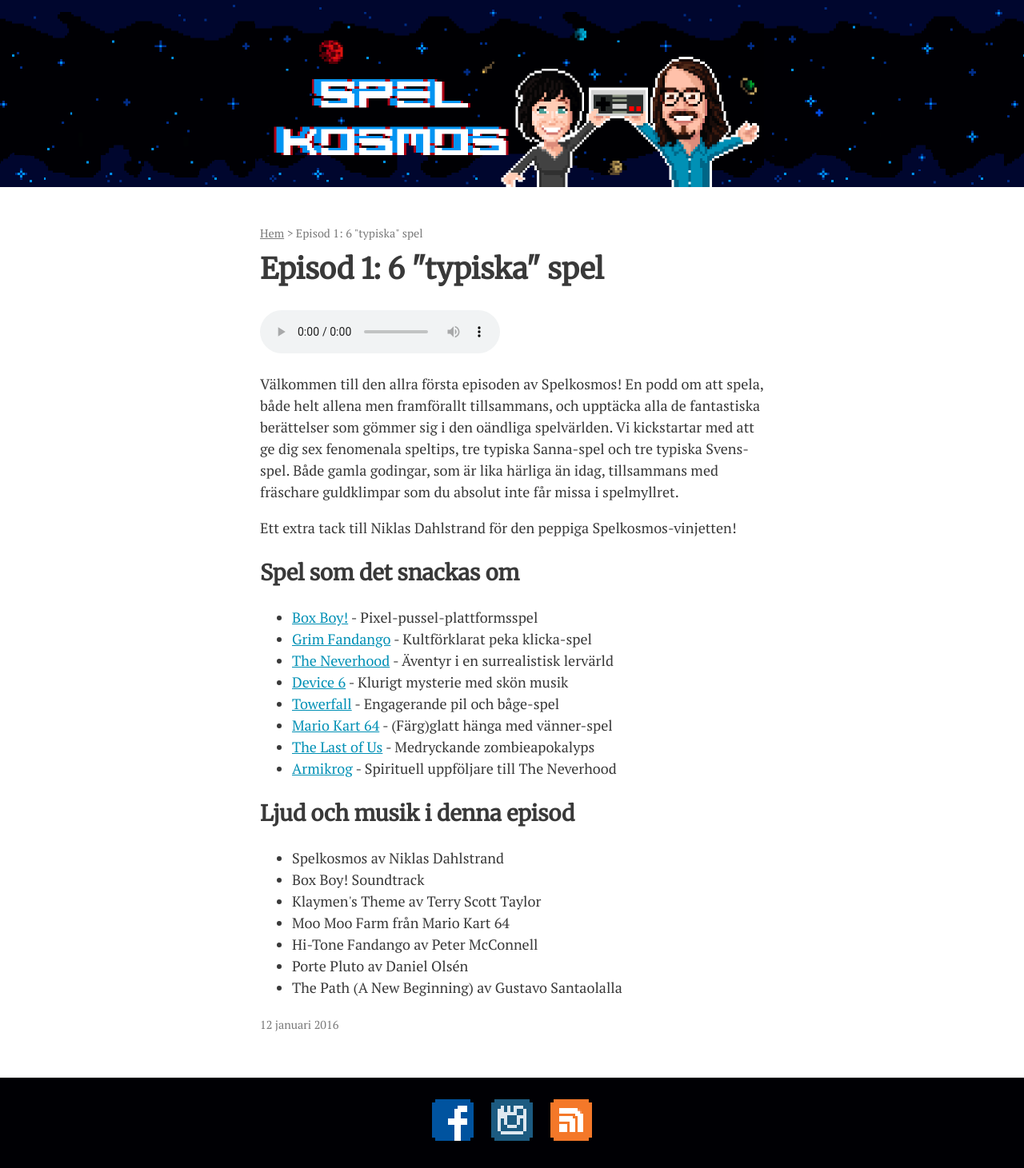
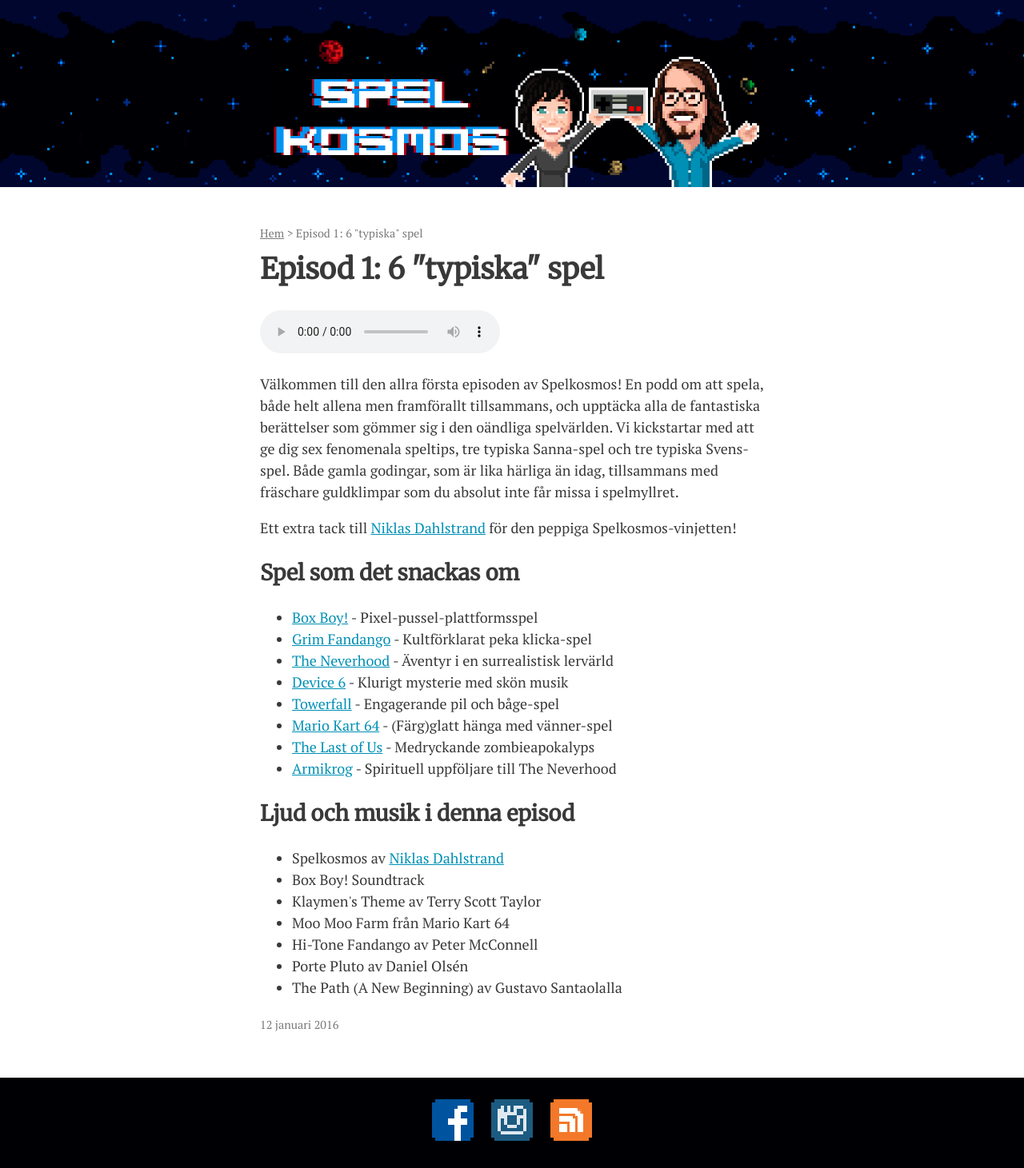
Before and after one commit to svendahlstrand/spelkosmos.se, a Jekyll site: the page built from _posts/2016-01-12-6-typiska-spel.md, in a window 1280 px wide. Shown: the whole page at 80% size. Built offline with Jekyll 4.4.1, drawn with Linux system fonts in a browser that asks for light colours; part of the change alters nothing that is shown.

```diff
--- a/_posts/2016-01-12-6-typiska-spel.md
+++ b/_posts/2016-01-12-6-typiska-spel.md
@@ -7,7 +7,7 @@ size: 27728584
 
 Välkommen till den allra första episoden av Spelkosmos! En podd om att spela, både helt allena men framförallt tillsammans, och upptäcka alla de fantastiska berättelser som gömmer sig i den oändliga spelvärlden. Vi kickstartar med att ge dig sex fenomenala speltips, tre typiska Sanna-spel och tre typiska Svens-spel. Både gamla godingar, som är lika härliga än idag, tillsammans med fräschare guldklimpar som du absolut inte får missa i spelmyllret.
 
-Ett extra tack till Niklas Dahlstrand för den peppiga Spelkosmos-vinjetten!
+Ett extra tack till [Niklas Dahlstrand][9] för den peppiga Spelkosmos-vinjetten!
 
 ## Spel som det snackas om
 
@@ -22,7 +22,7 @@ Ett extra tack till Niklas Dahlstrand för den peppiga Spelkosmos-vinjetten!
 
 ## Ljud och musik i denna episod
 
-* Spelkosmos av Niklas Dahlstrand
+* Spelkosmos av [Niklas Dahlstrand][9]
 * Box Boy! Soundtrack
 * Klaymen's Theme av Terry Scott Taylor
 * Moo Moo Farm från Mario Kart 64
@@ -38,3 +38,4 @@ Ett extra tack till Niklas Dahlstrand för den peppiga Spelkosmos-vinjetten!
 [6]: https://en.wikipedia.org/wiki/Mario_Kart_64
 [7]: https://en.wikipedia.org/wiki/The_Last_of_Us
 [8]: https://en.wikipedia.org/wiki/Armikrog
+[9]: https://soundcloud.com/chetreo
```
